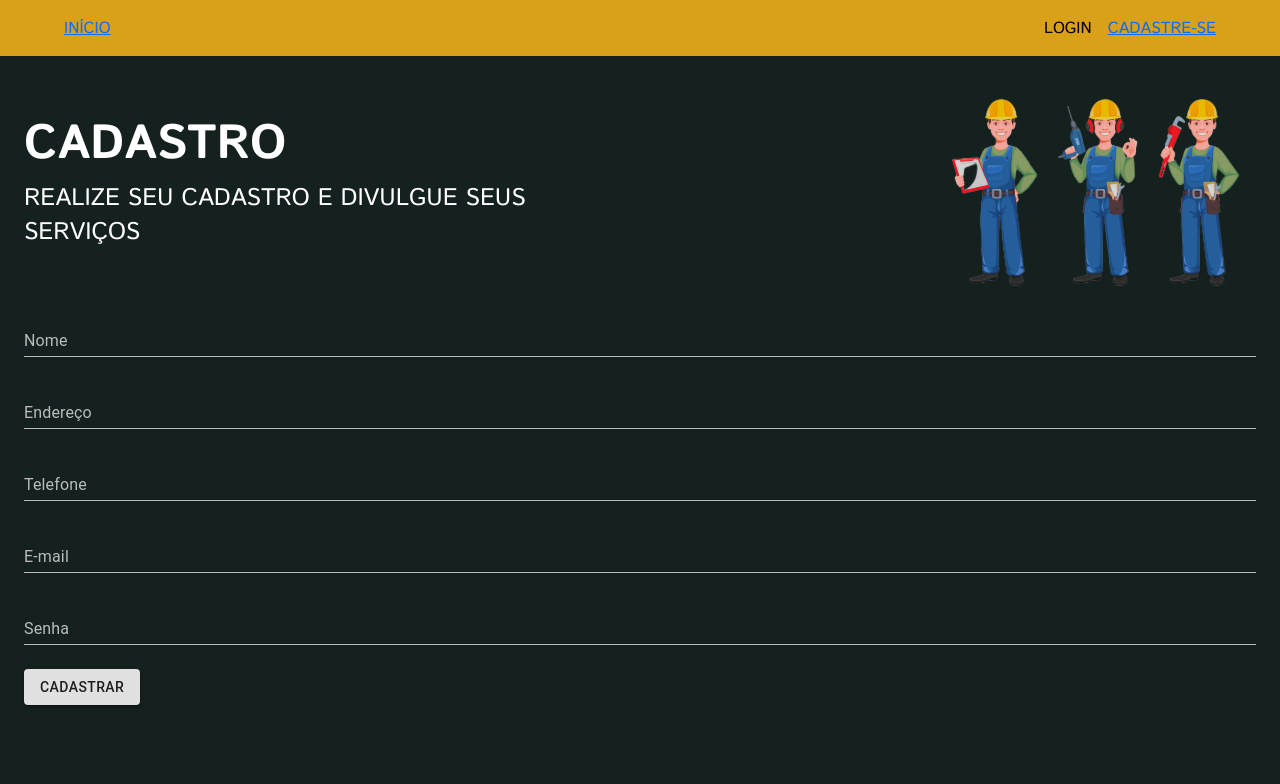
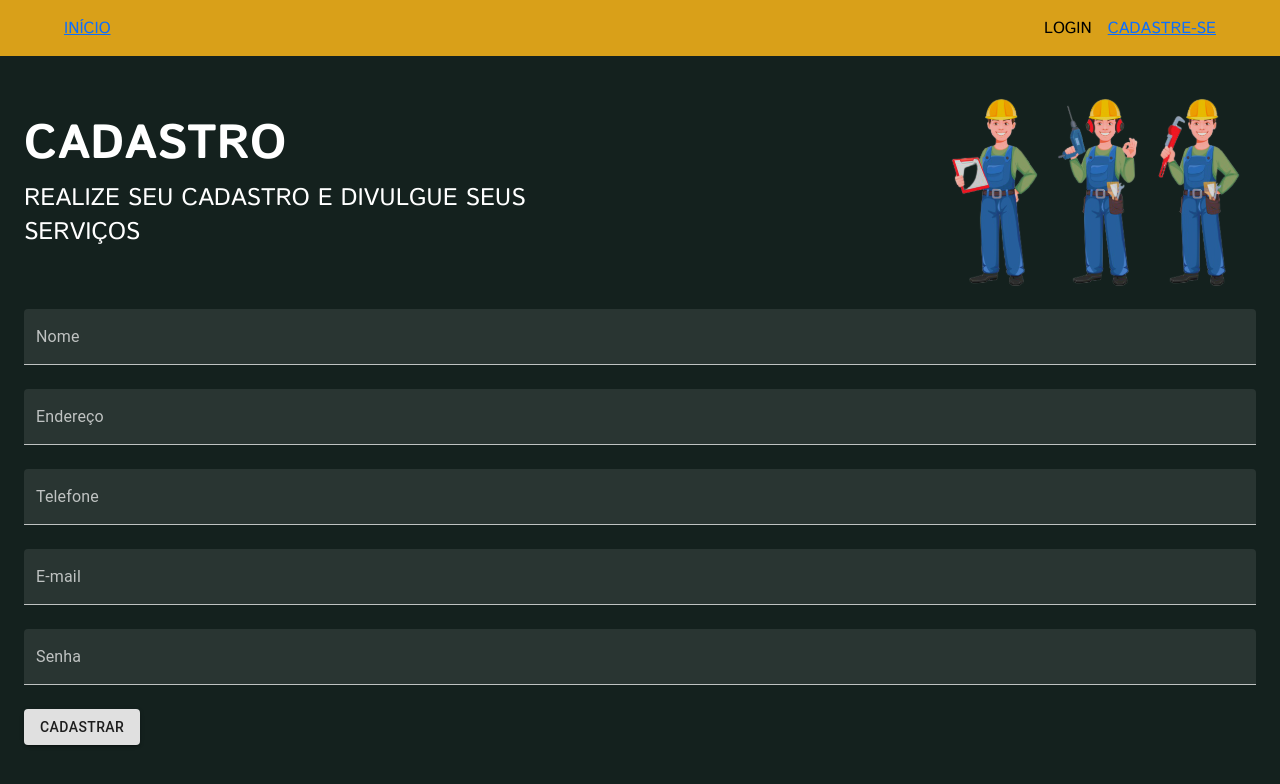
Before and after one commit to RafaelCCampos/service-net, a React (Create React App) app in the folder frontend/: page /cadastro in a window 1280 px wide. Shown: the top 784 px of the page. Built offline with nearby package versions, Linux system fonts and the light colour scheme.

Commit message:
ajustando inputs form

```diff
--- a/frontend/src/components/Form/index.tsx
+++ b/frontend/src/components/Form/index.tsx
@@ -3,11 +3,11 @@ import { TextField, Box, Button, Container } from "@material-ui/core";
 const Form = () => {
     return (
         <Container className="formContainer">
-            <TextField margin="normal" fullWidth label="Nome"/>
-            <TextField margin="normal" fullWidth label="Endereço"/>
-            <TextField margin="normal" fullWidth label="Telefone"/>
-            <TextField margin="normal" fullWidth label="E-mail"/>
-            <TextField margin="normal" fullWidth label="Senha"/>
+            <TextField variant="filled" margin="normal" fullWidth label="Nome"/>
+            <TextField variant="filled" margin="normal" fullWidth label="Endereço"/>
+            <TextField variant="filled" margin="normal" fullWidth label="Telefone"/>
+            <TextField variant="filled" margin="normal" fullWidth label="E-mail"/>
+            <TextField variant="filled" margin="normal" fullWidth label="Senha"/>
             <Box marginTop={2}>
                 <Button variant="contained" type="submit">Cadastrar</Button>
             </Box>
```
